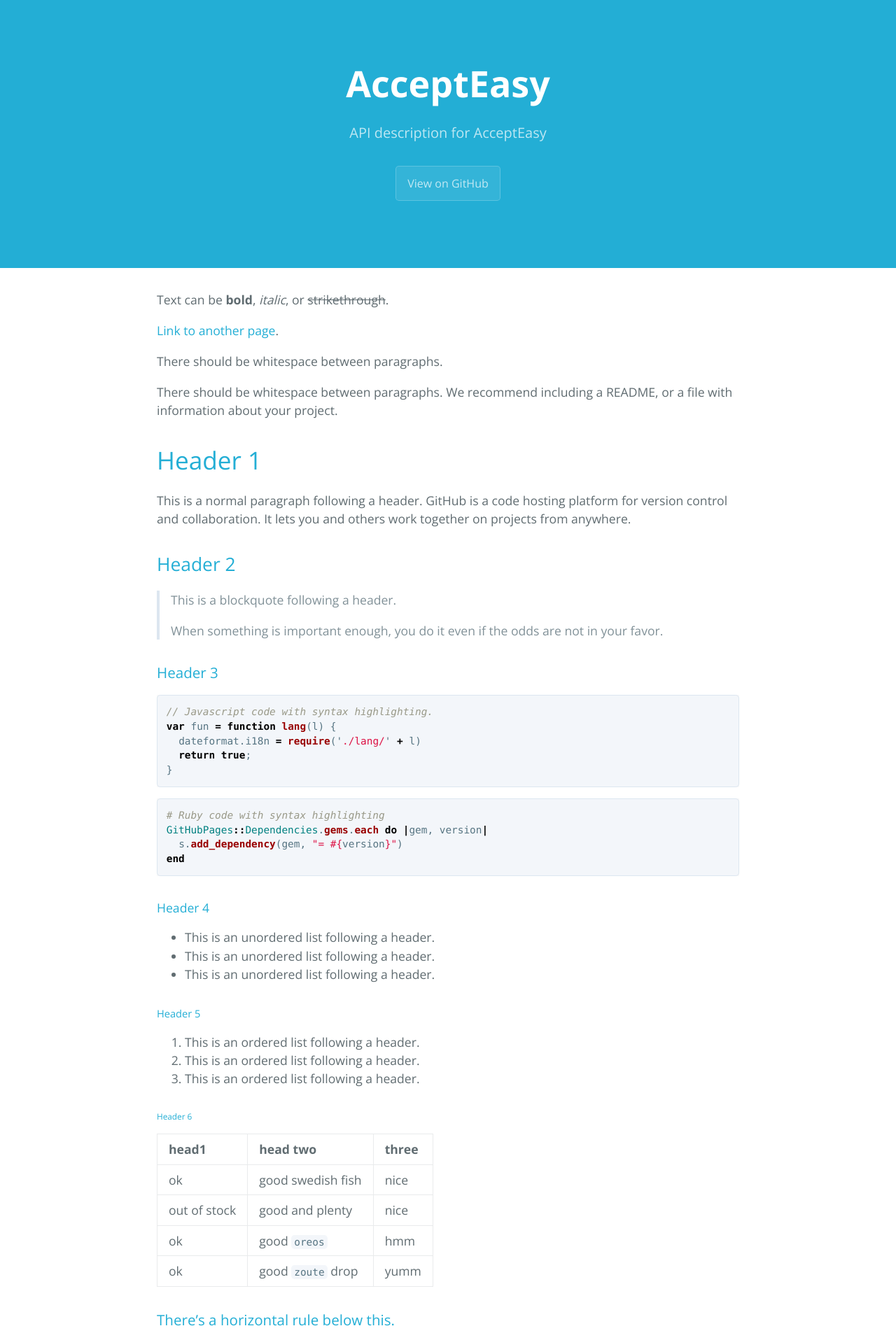
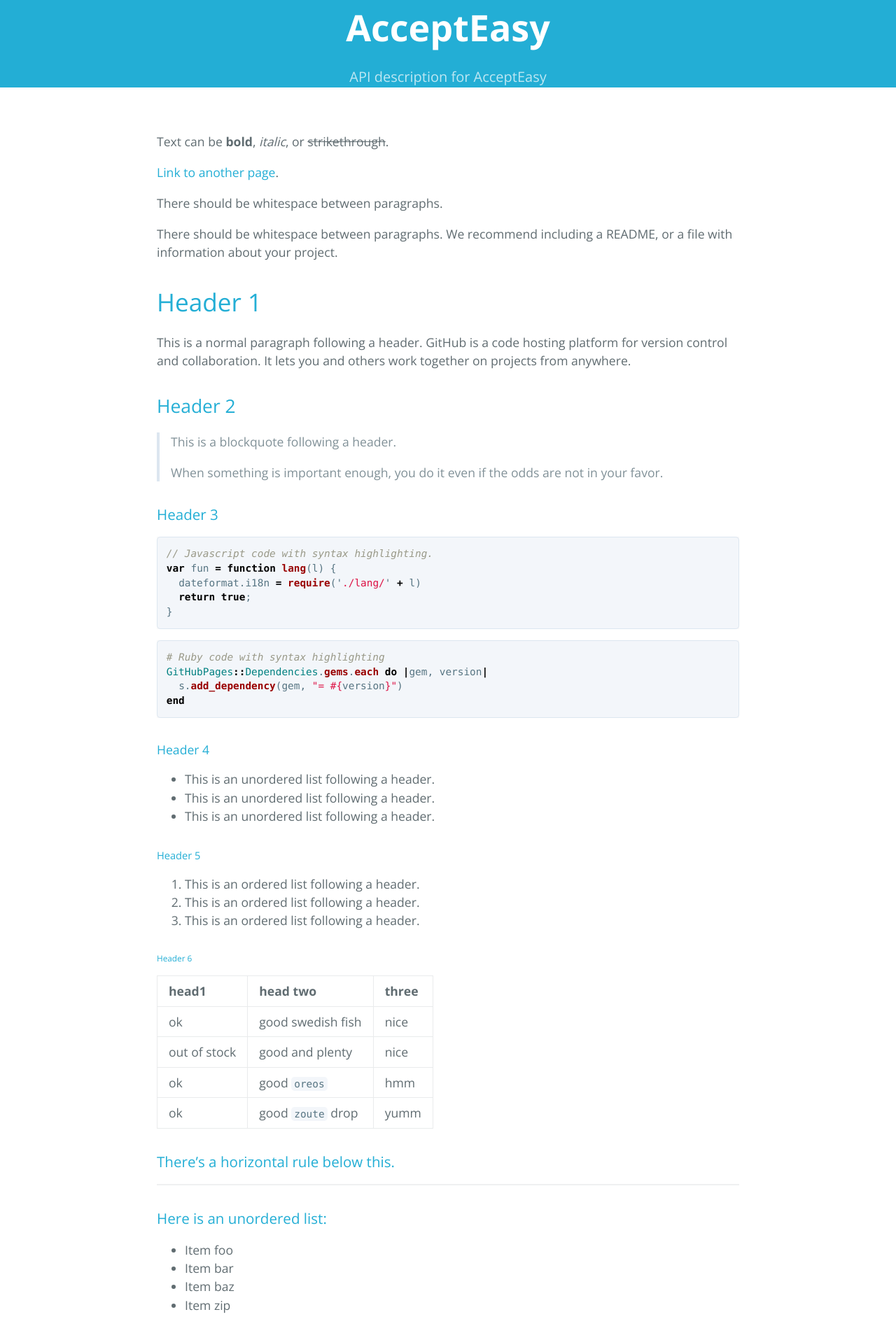
Before and after one commit to AcceptEmail/Examples, a Jekyll site: the page built from index.md, in a window 1280 px wide. Shown: the top 1915 px of the page at 70% size. Built offline with Jekyll 4.4.1, drawn with Linux system fonts in a browser that asks for light colours.

Commit message:
header cleanup

```diff
--- a/_layouts/default.html
+++ b/_layouts/default.html
@@ -13,13 +13,6 @@
     <section class="page-header">
       <h1 class="project-name">{{ site.title | default: site.github.repository_name }}</h1>
       <h2 class="project-tagline">{{ site.description | default: site.github.project_tagline }}</h2>
-      {% if site.github.is_project_page %}
-        <a href="{{ site.github.repository_url }}" class="btn">View on GitHub</a>
-      {% endif %}
-      {% if site.show_downloads %}
-        <a href="{{ site.github.zip_url }}" class="btn">Download .zip</a>
-        <a href="{{ site.github.tar_url }}" class="btn">Download .tar.gz</a>
-      {% endif %}
     </section>
 
     <section class="main-content">
--- a/_sass/jekyll-theme-cayman.scss
+++ b/_sass/jekyll-theme-cayman.scss
@@ -93,15 +93,12 @@
   background-image: linear-gradient(120deg, $header-bg-color-secondary, $header-bg-color);
 
   @include large {
-    padding: 5rem 6rem;
   }
 
   @include medium {
-    padding: 3rem 4rem;
   }
 
   @include small {
-    padding: 2rem 1rem;
   }
 }
 
```
